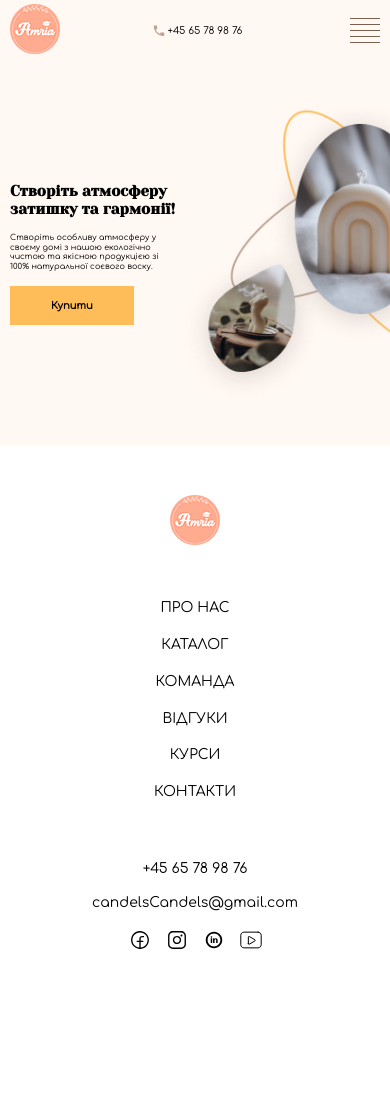
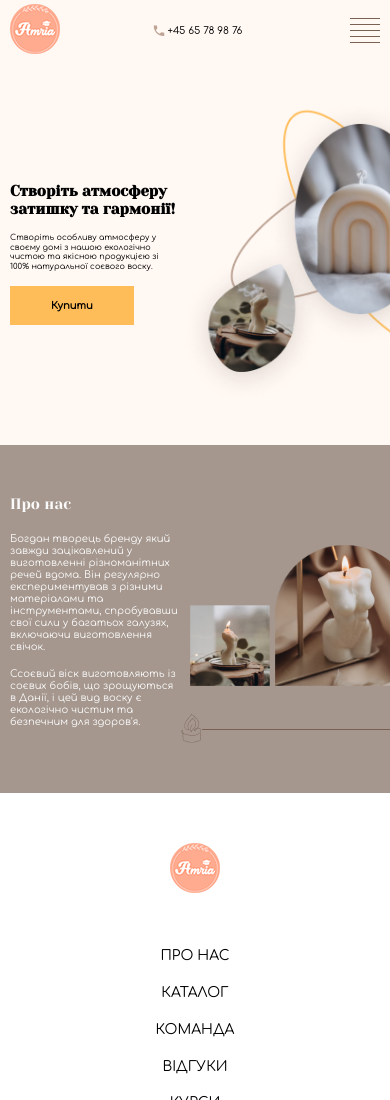
Before and after one commit to Oleghell/nevergiia-corporation, a plain HTML site: page index.html in a window 390 px wide. Shown: the top 1100 px of the page. Before the commit the page ends 1005 px from the top, so only its background shows below. Drawn offline with Linux system fonts and the light colour scheme.

Commit message:
Add files via upload

```diff
--- a/css/style.css
+++ b/css/style.css
@@ -120,6 +120,7 @@ button {
 
 .top__buy {
   padding: 18px 54px;
+  color: #000;
   background: #FFBD59;
   font-family: 'Comfortaa', cursive;
   font-size: 14px;
@@ -130,6 +131,70 @@ button {
   position: absolute;
   top: 0;
   left: 240px;
+}
+
+.about {
+  background-color: #A5978E;
+  padding: 50px 0;
+  color: #FAFAFA;
+}
+
+.about__inner {
+  display: flex;
+  align-items: center;
+}
+
+.about__content {
+  min-width: 370px;
+}
+
+.about__title {
+  font-family: 'Yeseva One', cursive;
+  margin-bottom: 15px;
+  font-size: 40px;
+  font-weight: 400;
+}
+
+.about__text {
+  margin-bottom: 15px;
+}
+
+.about__list {
+  display: flex;
+  padding-left: 110px;
+  padding-bottom: 48px;
+  align-items: center;
+  gap: 0 20px;
+  flex-basis: 930px;
+  position: relative;
+}
+
+.about__list::before {
+  content: '';
+  position: absolute;
+  left: 0;
+  bottom: 0;
+  background-image: url(../images/about-decor.png);
+  width: 22px;
+  height: 30px;
+}
+
+.about__list::after {
+  content: '';
+  position: absolute;
+  left: 22px;
+  bottom: 13px;
+  background-color: #7B6152;
+  width: 1000%;
+  height: 1px;
+}
+
+.about__item-img {
+  margin-bottom: 10px;
+}
+
+.about__item-text {
+  font-size: 11px;
 }
 
 .footer {
@@ -182,6 +247,14 @@ button {
     width: 300px;
     margin-bottom: 30px;
   }
+
+  .about__content {
+    width: 300px;
+  }
+
+  .about__list {
+    padding-left: 20px;
+  }
 }
 
 @media (max-width: 900px) {
@@ -232,12 +305,49 @@ button {
 
   .top__text {
     width: 230px;
-    font-size: 10px;
     margin-bottom: 20px;
   }
 
   .top__img {
     left: 180px;
+  }
+
+  .about__content {
+    min-width: 200px;
+  }
+
+  .title {
+    font-size: 15px;
+  }
+
+  .about__title {
+    margin-bottom: 20px;
+  }
+
+  .about__list {
+    margin-left: 27px;
+    margin-bottom: 33px;
+    gap: 0 10px;
+  }
+
+  .about__item-text {
+    font-size: 6px;
+  }
+
+  .about__item-img {
+    margin-bottom: 6px;
+  }
+
+  .about__item-img {
+    width: 120px;
+  }
+
+  .about__item-img--2 {
+    width: 190px;
+  }
+
+  .about__item-img--3 {
+    width: 120px;
   }
 }
 
@@ -324,6 +434,38 @@ button {
   .top {
     padding: 30px 0 50px;
   }
+
+  .about__content {
+    min-width: 170px;
+  }
+
+  .about__list {
+    margin-left: 0;
+    padding-left: 10px;
+  }
+
+  .about__item-text {
+    display: none;
+  }
+
+  .about__item-img--1,
+  .about__item-img--3 {
+    width: 80px;
+  }
+
+  .about__item-img--2 {
+    width: 140px;
+  }
+
+  .about__list {
+    gap: 0 5px;
+    align-items: flex-end;
+    margin-bottom: 0;
+  }
+
+  .about__inner {
+    align-items: flex-end;
+  }
 }
 
 @media (max-width: 360px) {
@@ -349,4 +491,26 @@ button {
     width: 200px;
     font-size: 10px;
   }
+  body {
+    font-size: 8px;
+  }
+  .about__content {
+    min-width: 233px;
+  }
+  .title {
+    margin-bottom: 10px;
+  }
+  .about__list {
+    padding-left: 12px;
+    margin-left: 12px;
+    gap: 0 15px;
+    padding-bottom: 30px;
+  }
+  .about {
+    padding-top: 25px;
+    padding-bottom: 10px;
+  }
+  .about__item-img--2 {
+    display: none;
+  }
 }
--- a/index.html
+++ b/index.html
@@ -64,8 +64,41 @@
         </picture>
       </div>
     </section>
+    <section class="about">
+      <div class="container about__inner">
+        <div class="about__content">
+          <h2 class="about__title title">
+            Про нас
+          </h2>
+          <p class="about__text">
+            Богдан творець бренду який завжди зацікавлений у виготовленні різноманітних речей вдома. Він регулярно
+            експериментував з
+            різними матеріалами та інструментами, спробувавши свої сили у багатьох галузях, включаючи виготовлення
+            свічок.
+          </p>
+          <p class="about__text">
+            Ссоєвий віск виготовляють із соєвих бобів, що зрощуються в Данії, і цей вид воску є екологічно чистим та
+            безпечним для
+            здоров'я.
+          </p>
+          </div>
+          <ul class="about__list">
+            <li class="about__item">
+              <img src="images/about-1.jpg" alt="" class="about__item-img about__item-img--1">
+              <p class="about__item-text">Насолоджуйтеся моментом</p>
+            </li>
+            <li class="about__item">
+              <img src="images/about-2.png" alt="" class="about__item-img about__item-img--2">
+              <p class="about__item-text">Створіть улюблену атмосферу</p>
+            </li>
+            <li class="about__item">
+              <img src="images/about-3.jpg" alt="" class="about__item-img about__item-img--3">
+              <p class="about__item-text">Виготовлені з любов'ю</p>
+            </li>
+          </ul>
+      </div>
+    </section>
   </main>
-
   <footer class="footer">
     <div class="container footer__inner">
       <a href="#" class="logo">
```
Also changed, not shown: images/about-1.jpg (added), images/about-2.png (added), images/about-3.jpg (added), images/about-decor.png (added).
